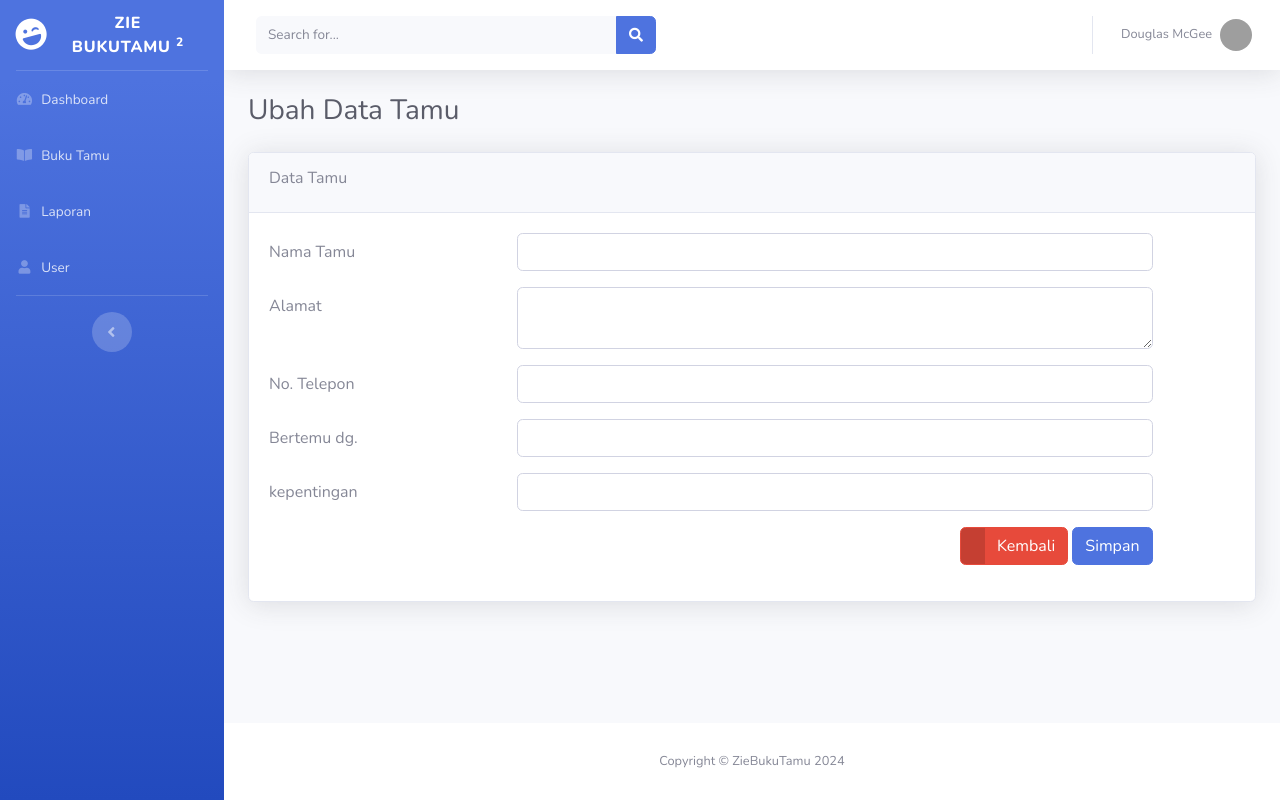
After one commit to Prajaaa08/Buku-Tamu, a PHP site: page /edit-tamu.php in a window 1280 px wide. The commit adds this page. Run offline with PHP 8.4, Linux system fonts and the light colour scheme; data that the repository does not hold is empty; grey boxes are pictures that could not be loaded.

Commit message:
menambahkan halaman edit buku tamu dan fitur ubah data tamu

```diff
--- a/buku-tamu.php
+++ b/buku-tamu.php
@@ -1,5 +1,5 @@
 <?php
-require_once('function.php');
+
 include_once('templates/header.php');
 ?>
 
@@ -70,7 +70,8 @@ include_once('templates/header.php');
                             <td><?= $tamu['no_hp'] ?></td>
                             <td><?= $tamu['bertemu'] ?></td>
                             <td><?= $tamu['kepentingan'] ?></td>
-                            <td><button class="btn btn-success" type=""button>Ubah</button>
+                            <td>
+                                <a class="btn btn-success" href="edit-tamu.php?id=<?= $tamu['id_tamu']?>">Ubah</a>
                                 <button class="btn btn-danger" type="button">Hapus</button></td>
                         </tr>
                         <?php endforeach; ?>
--- /dev/null
+++ b/edit-tamu.php
@@ -0,0 +1,99 @@
+<?php
+include_once('templates/header.php');
+
+// jika ada id_tamu di URL
+if (isset($_GET['id'])) {
+    $id_tamu = $_GET['id'];
+    // ambil data tamu yang sesuai dengan id_tamu
+    $data = query(("SELECT * FROM buku_tamu WHERE id_tamu = '$id_tamu'"))[0];
+}
+?>
+
+<!-- Begin Page Content -->
+<div class="container-fluid">
+
+    <!-- Page Heading -->
+    <h1 class="h3 mb-4 text-gray-800">Ubah Data Tamu</h1>
+
+    <?php
+    // jika ada tombol simpan
+    if (isset($_POST['simpan'])) {
+        if (ubah_tamu($_POST) > 0) {
+    ?>
+            <div class="alert alert-success" role="alert">
+                Data berhasil diubah!
+            </div>
+        <?php
+        } else {
+        ?>
+            <div class="alert alert-danger" role="alert">
+                Data gagal diubah!
+            </div>
+        <?php
+        }
+    }
+
+    ?>
+    <!-- konten edit data tamu -->
+    <div class="card shadow mb-4">
+        <div class="card-header py-3">
+            <h6>Data Tamu</h6>
+        </div>
+        <div class="card-body">
+            <form method="post" action="">
+                <input type="hidden" name="id_tamu" value="<?= $id_tamu ?>">
+                <div class="form-group row">
+                    <label for="nama_tamu" class="col-sm-3 col-form-label">Nama Tamu</label>
+                    <div class="col-sm-8">
+                        <input type="text" name="nama_tamu" id="nama_tamu" class="form-control" value="<?= $data['nama_tamu'] ?>">
+                    </div>
+                </div>
+                <div class="form-group row">
+                    <label for="alamat" class="col-sm-3 col-form-label">Alamat</label>
+                    <div class="col-sm-8">
+                        <textarea name="alamat" id="alamat" class="form-control"><?= $data['alamat'] ?></textarea>
+                    </div>
+                </div>
+                <div class="form-group row">
+                    <label for="no_hp" class="col-sm-3 col-form-label">No. Telepon</label>
+                    <div class="col-sm-8">
+                        <input type="text" name="no_hp" id="no_hp" class="form-control" value="<?= $data['no_hp'] ?>">
+                    </div>
+                </div>
+                <div class="form-group row">
+                    <label for="bertemu" class="col-sm-3 col-form-label">Bertemu dg.</label>
+                    <div class="col-sm-8">
+                        <input type="text" name="bertemu" id="bertemu" class="form-control" value="<?= $data['bertemu'] ?>">
+                    </div>
+                </div>
+                <div class="form-group row">
+                    <label for="kepentingan" class="col-sm-3 col-form-label">kepentingan</label>
+                    <div class="col-sm-8">
+                        <input type="text" name="kepentingan" id="kepentingan" class="form-control" value="<?= $data['kepentingan'] ?>">
+                    </div>
+                </div>
+                <div class="form-group row">
+                    <label for="" class="col-sm-3"></label>
+                    <div class="col-sm-8 d-flex justify-content-end">
+                        <div>
+                            <a type="button" class="btn btn-danger btn-icon-split" href="buku-tamu.php">
+                            <span class="icon text-white-50">
+                                <i class="fas fa-chovron-left"></i>
+                            </span>
+                            <span class="text">Kembali</span>
+                            </a>
+                            <button type="submit" name="simpan" class="btn btn-primary">Simpan</button>
+                        </div>
+                    </div>
+                </div>
+            </form>
+        </div>
+    </div>
+
+</div>
+<!-- /.container-fluid -->
+
+
+<?php
+include_once('templates/footer.php');
+?>
--- a/function.php
+++ b/function.php
@@ -1,6 +1,8 @@
 <?php
 // panggil file koneksi.php
 require_once('koneksi.php');
+
+
 
 // membuat query ke / dari database
 function query($query) {
@@ -31,3 +33,27 @@ function tambah_tamu($data){
 
     return mysqli_affected_rows($koneksi);
 }
+
+    // function ubah data tamu
+    function ubah_tamu($data)
+    {
+        global $koneksi;
+
+        $id = htmlspecialchars($data["id_tamu"]);
+        $nama_tamu = htmlspecialchars($data["nama_tamu"]);
+        $alamat = htmlspecialchars($data["alamat"]);
+        $no_hp = htmlspecialchars($data["no_hp"]);
+        $bertemu = htmlspecialchars($data["bertemu"]);
+        $kepentingan = htmlspecialchars($data["kepentingan"]);
+
+        $query = "UPDATE buku_tamu SET
+                  nama_tamu = '$nama_tamu',
+                  alamat = '$alamat',
+                  no_hp = '$no_hp',
+                  bertemu = '$bertemu',
+                  kepentingan = '$kepentingan'
+                  WHERE id_tamu = '$id'";
+    mysqli_query($koneksi, $query);
+
+    return mysqli_affected_rows($koneksi);
+    }
--- a/templates/footer.php
+++ b/templates/footer.php
@@ -53,11 +53,11 @@
 <script src="assets/js/sb-admin-2.min.js"></script>
 
 <!-- Page level plugins -->
-        <script src="vendor/datatables/jquery.dataTables.min.js"></script>
-    <script src="vendor/datatables/dataTables.bootstrap4.min.js"></script>
+<script src="assets/vendor/datatables/jquery.dataTables.min.js"></script>
+<script src="assets/vendor/datatables/dataTables.bootstrap4.min.js"></script>
 
 <!-- Page level custom scripts -->
-    <script src="js/demo/datatables-demo.js"></script>
+<script src="assets/js/demo/datatables-demo.js"></script>
 
 <!-- alert menghilang secara otomatis -->
 <script>
--- a/templates/header.php
+++ b/templates/header.php
@@ -1,3 +1,7 @@
+<?php
+require_once('function.php');
+?>
+
 <!DOCTYPE html>
 <html lang="en">
 
@@ -21,7 +25,7 @@
     <link href="assets/css/sb-admin-2.min.css" rel="stylesheet">
 
     <!-- Custom styles for this page -->
-    <link href="vendor/datatables/dataTables.bootstrap4.min.css" rel="stylesheet">
+    <link href="assets/vendor/datatables/dataTables.bootstrap4.min.css" rel="stylesheet">
 
 </head>
 
@@ -143,7 +147,7 @@
                                 data-toggle="dropdown" aria-haspopup="true" aria-expanded="false">
                                 <span class="mr-2 d-none d-lg-inline text-gray-600 small">Douglas McGee</span>
                                 <img class="img-profile rounded-circle"
-                                    src="img/undraw_profile.svg">
+                                    src="https://static.promediateknologi.id/crop/0x0:0x0/0x0/webp/photo/p2/222/2024/08/18/WhatsApp-Image-2024-08-17-at-140220-4284981413.jpeg">
                             </a>
                             <!-- Dropdown - User Information -->
                             <div class="dropdown-menu dropdown-menu-right shadow animated--grow-in"
```
Lines whose indentation alone changed are shown as unchanged.
